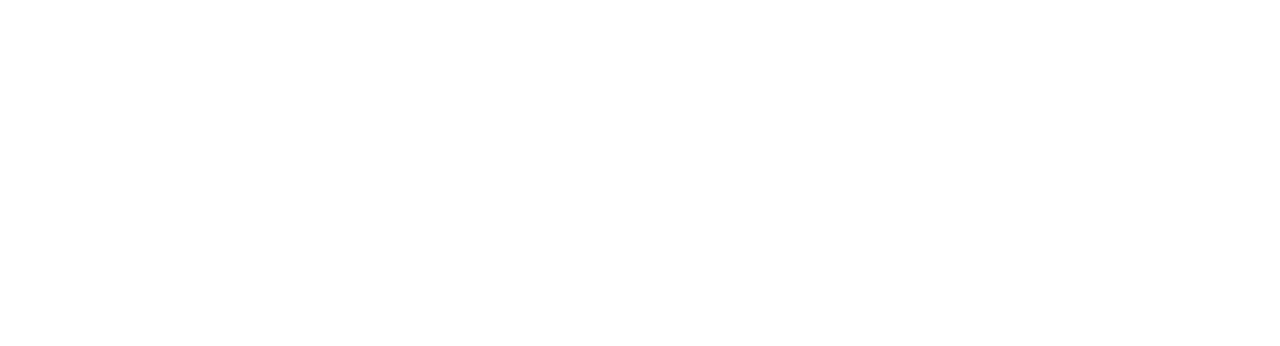
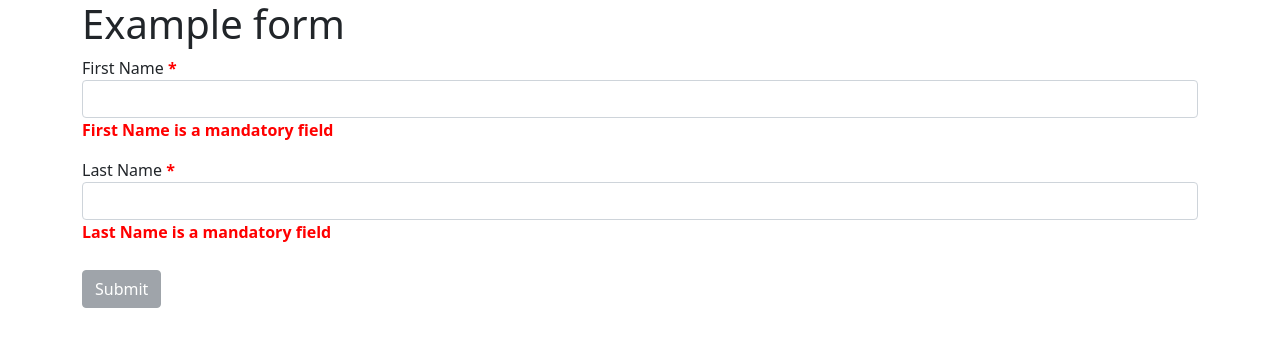
Before and after one commit to ajhudson/form-builder-ui, a React (Create React App) app: page / in a window 1280 px wide. Shown: the top 346 px of the page. Built offline with nearby package versions, Linux system fonts and the light colour scheme.

Commit message:
feat: start to add validation elements

```diff
--- /dev/null
+++ b/src/components/form-renderer/mandatory-validation-error.jsx
@@ -0,0 +1,21 @@
+import { bool, string } from 'prop-types';
+import React from 'react';
+
+const MandatoryValidationError = ({ displayName, show }) => {
+  return (
+    <>
+      {show && (
+        <p style={{ color: 'red', fontWeight: 'bold' }}>
+          {displayName} is a mandatory field
+        </p>
+      )}
+    </>
+  );
+};
+
+export default MandatoryValidationError;
+
+MandatoryValidationError.propTypes = {
+  displayName: string.isRequired,
+  show: bool.isRequired
+};
--- a/src/components/form-renderer/render-dynamic-form.jsx
+++ b/src/components/form-renderer/render-dynamic-form.jsx
@@ -1,60 +1,71 @@
+// @ts-nocheck
 import React, { useState, useEffect } from 'react';
 import {
   Button,
-  Modal,
-  ModalHeader,
-  ModalBody,
-  ModalFooter,
-  Spinner,
   Container,
-  Row
+  Row,
+  Form,
+  FormGroup,
+  Label,
+  Input,
+  Col
 } from 'reactstrap';
 import LoadingModal from '../loading-modal/loading-modal';
-import jsonData from '../assets/form-data.json';
+import jsonData from '../assets/form-data';
+import MandatoryValidationError from './mandatory-validation-error';
 
 const RenderDynamicForm = () => {
-  const [isLoading, setIsLoading] = useState(true);
-  const [isFormValid, setIsValid] = useState(false);
-  const [formData, setFormData] = useState({});
+  const [isLoading, setIsLoading] = useState(false);
+  const [formData, setFormData] = useState(jsonData);
+  const [isFormValid, setIsFormValid] = useState(false);
 
   const onTextInput = (e) => {
     setFormData({ [e.target.name]: e.target.value, ...formData });
   };
 
-  /*
-  useEffect(async () => {
-    const loadDataPromise = async () => {
-      let data = null;
-      setTimeout(() => {
-        data = jsonData;
-      }, 1000);
+  const onOverFormSubmitBtn = (e) => {
+    console.log(e);
+  };
 
-      return data;
-    };
+  const loadingModal = (
+    <LoadingModal isLoading={isLoading} message="Form is loading..." />
+  );
 
-    const loadedFormData = await loadDataPromise();
-    console.log('form data: ', loadedFormData);
-  }, []);
-  */
+  const dynamicForm = (
+    <Container>
+      <Row>
+        <h1>{formData.formName}</h1>
+      </Row>
+      <Row>
+        <Form>
+          {formData.fields.map((f) => (
+            <FormGroup key={f.fieldId}>
+              <Label>
+                {f.displayName}
+                {f.validationRules.mandatory.value && (
+                  <span style={{ color: 'red', fontWeight: 'bold' }}>&nbsp;*</span>
+                )}
+              </Label>
+              <Input
+                type="text"
+                name={f.fieldName}
+                id={f.fieldName}
+                onKeyUp={onTextInput}
+              />
+              <MandatoryValidationError displayName={f.displayName} show="true" />
+            </FormGroup>
+          ))}
+        </Form>
+      </Row>
+      <Row style={{ marginTop: '10px' }}>
+        <Col>
+          <Button disabled={!isFormValid}>Submit</Button>
+        </Col>
+      </Row>
+    </Container>
+  );
 
-  useEffect(() => {
-    setTimeout(() => setIsLoading(false), 2000);
-  }, []);
-
-  return <LoadingModal isLoading={isLoading} message="Form is loading..." />;
+  return <div>{isLoading ? loadingModal : dynamicForm}</div>;
 };
 
 export default RenderDynamicForm;
-
-/*
-<div className="container">
-            <h1>Rendering a Dynamic Form</h1>
-
-            <Form>
-              <FormGroup>
-                <Label>First Name</Label>
-                <Input type="text" name="firstname" id="firstname" onKeyUp={onTextInput} />
-              </FormGroup>
-            </Form>
-          </div>
-          */
```
Also changed, not shown: src/middleware/form-renderer/form-renderer.js (added, +9 -0 lines), 1 other file (tests, documents, lock files or other folders).
